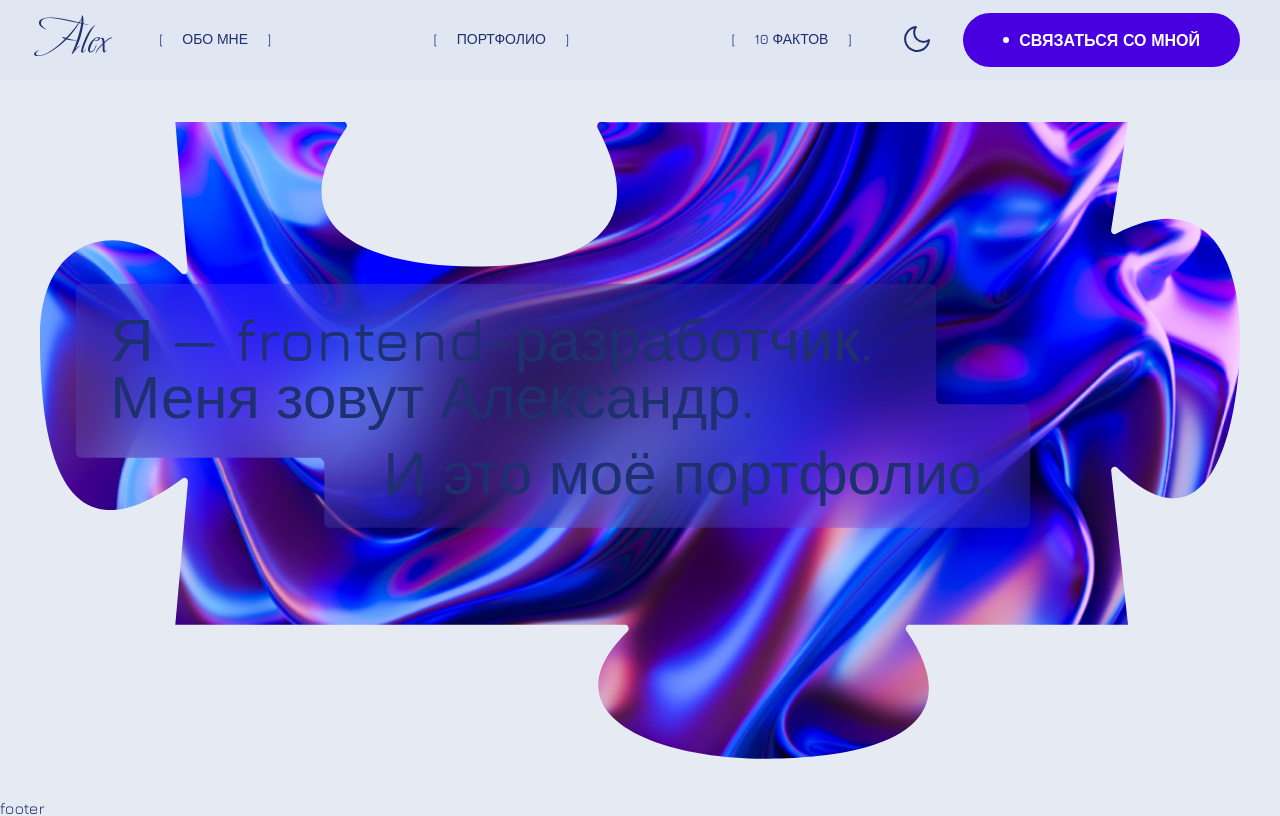
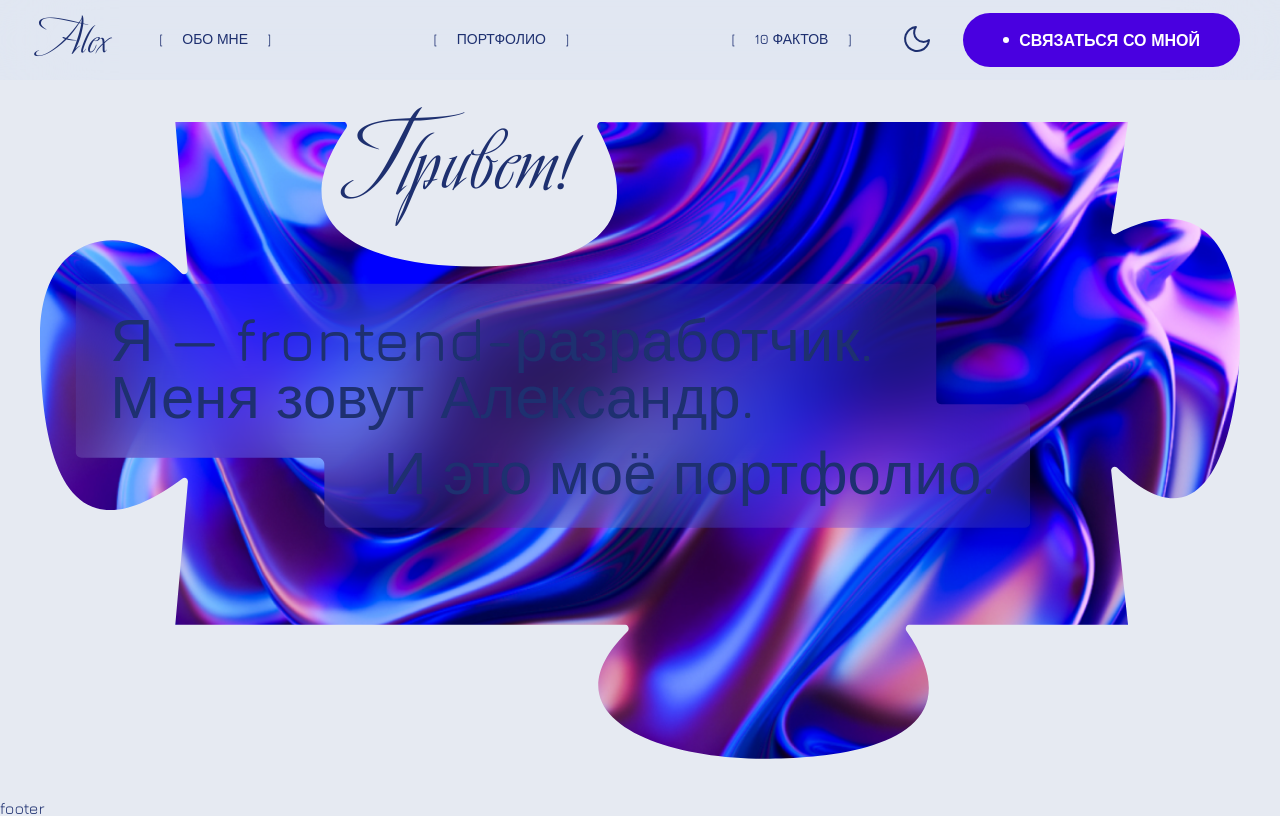
Before and after one commit to Alex-Nicalace/webcraft, a React (Vite) app: page / in a window 1280 px wide. Built offline with nearby package versions, Linux system fonts and the light colour scheme.

Commit message:
Greeting: add block - text

```diff
--- a/src/components/Greeting/Greeting.scss
+++ b/src/components/Greeting/Greeting.scss
@@ -78,7 +78,7 @@
     width: 0;
     height: 0;
   }
-
+  // .greeting__heading
   &__heading {
     position: absolute;
     padding-inline: percent(50, 1800);
@@ -131,4 +131,10 @@
       }
     }
   }
+  // .greeting__text
+  &__text {
+    position: absolute;
+    left: percent(455, 1800);
+    top: percent(-35, 753);
+  }
 }
--- a/src/components/Greeting/Greeting.tsx
+++ b/src/components/Greeting/Greeting.tsx
@@ -16,6 +16,7 @@ function Greeting({ className }: TGreetingProps): JSX.Element {
           <span>Меня зовут Александр.</span>
           <span>И это моё портфолио.</span>
         </h1>
+        <p className="greeting__text heading-additional-liquid">Привет!</p>
         <div className="greeting__puzzle">
           <PuzzleSvg className="greeting__mask" />
           <HeadingSvg className="greeting__mask" />
--- a/src/styles/typography.scss
+++ b/src/styles/typography.scss
@@ -1,24 +1,6 @@
 @use './global-scss.scss' as *;
 
 h1 {
-  &.heading-additional {
-    font-family: $fontFamilySecond;
-    font-size: rem(180);
-    line-height: 1.2;
-
-    @include mdQuery(0, $pc) {
-      font-size: rem(116);
-    }
-
-    @include mobile-d {
-      font-size: rem(74);
-    }
-
-    @include mobileSmall {
-      font-size: rem(30);
-    }
-  }
-
   &.heading {
     font-weight: 500;
     font-size: rem(80);
@@ -35,20 +17,52 @@ h1 {
     @include mobileSmall {
       font-size: rem(18);
     }
+
+    &-liquid {
+      font-weight: 500;
+      line-height: 0.95;
+
+      @include adaptiveValue('font-size', 80, 60, $containerWidth, $pc);
+
+      @include mdQuery(0, $pc) {
+        @include adaptiveValue('font-size', 60, 40, $pc, $mobile, 1);
+      }
+
+      @include mobile-d {
+        @include adaptiveValue('font-size', 40, 18, $mobile);
+      }
+    }
+  }
+}
+
+.heading-additional {
+  font-family: $fontFamilySecond;
+  font-size: rem(180);
+  line-height: 1.2;
+
+  @include mdQuery(0, $pc) {
+    font-size: rem(116);
   }
 
-  &.heading-liquid {
-    font-weight: 500;
-    line-height: 0.95;
+  @include mobile-d {
+    font-size: rem(74);
+  }
 
-    @include adaptiveValue('font-size', 80, 60, $containerWidth, $pc);
+  @include mobileSmall {
+    font-size: rem(30);
+  }
+
+  &-liquid {
+    font-family: $fontFamilySecond;
+    line-height: 1.2;
+    @include adaptiveValue('font-size', 180, 116, $containerWidth, $pc);
 
     @include mdQuery(0, $pc) {
-      @include adaptiveValue('font-size', 60, 40, $pc, $mobile, 1);
+      @include adaptiveValue('font-size', 116, 74, $pc, $mobile);
     }
 
     @include mobile-d {
-      @include adaptiveValue('font-size', 40, 18, $mobile);
+      @include adaptiveValue('font-size', 74, 30, $mobile);
     }
   }
 }
```
